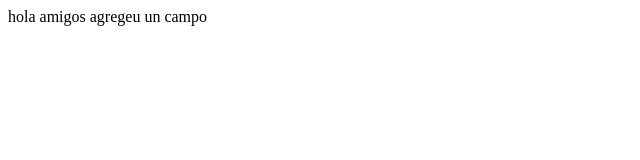
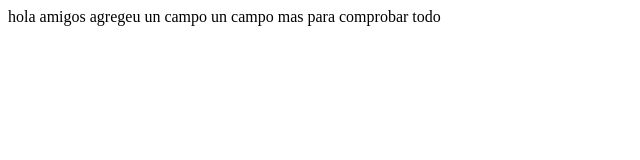
Before and after one commit to Jiwemoyo/eliminarPilas, a plain HTML site: page index.html in a window 1280 px wide. Shown: the whole page, without its empty margins (0-640 px from the left). Drawn offline with Linux system fonts and the light colour scheme.

Commit message:
este es mi tercer commit ojo

```diff
--- a/index.html
+++ b/index.html
@@ -9,6 +9,7 @@
 <body>
     <div>
         hola amigos agregeu un campo
+        un campo mas para comprobar todo
     </div>
 </body>
 </html>
```
